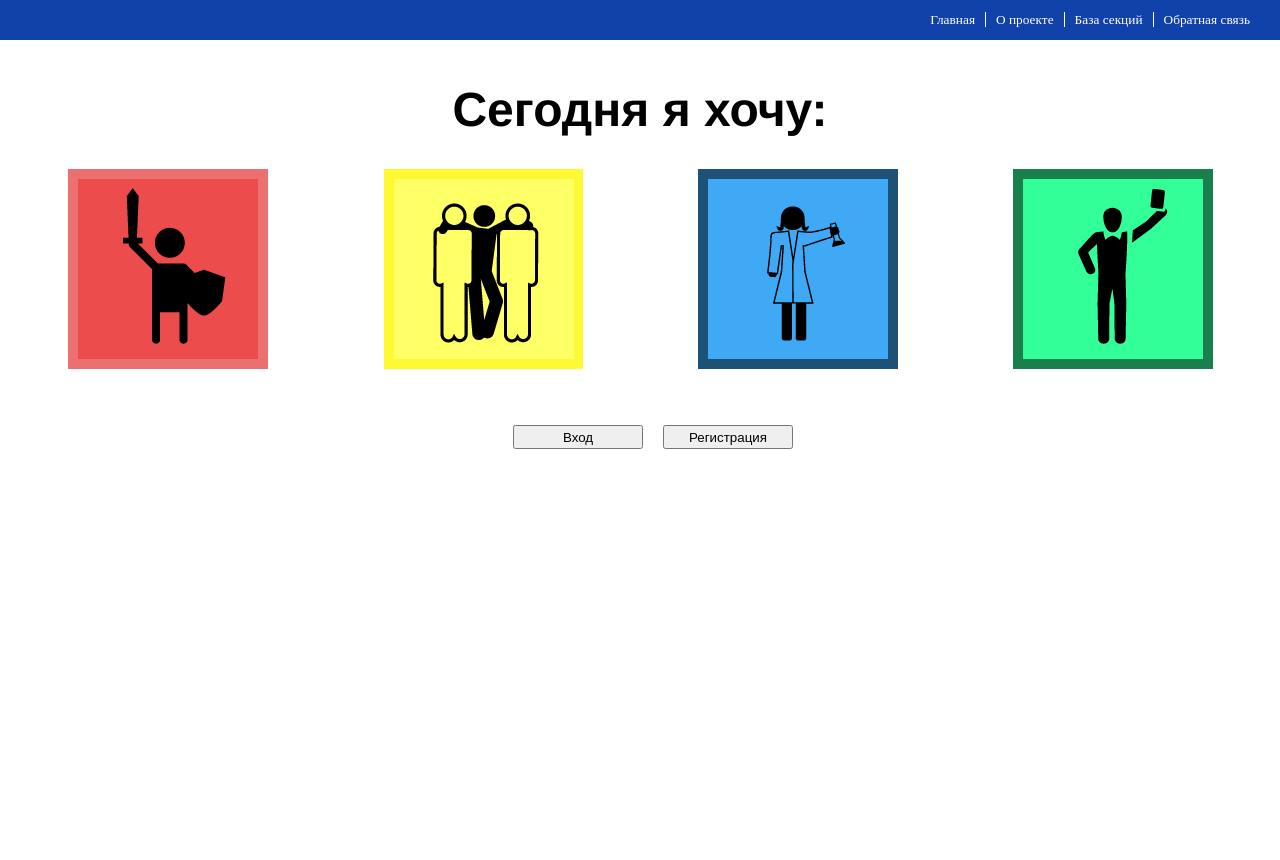
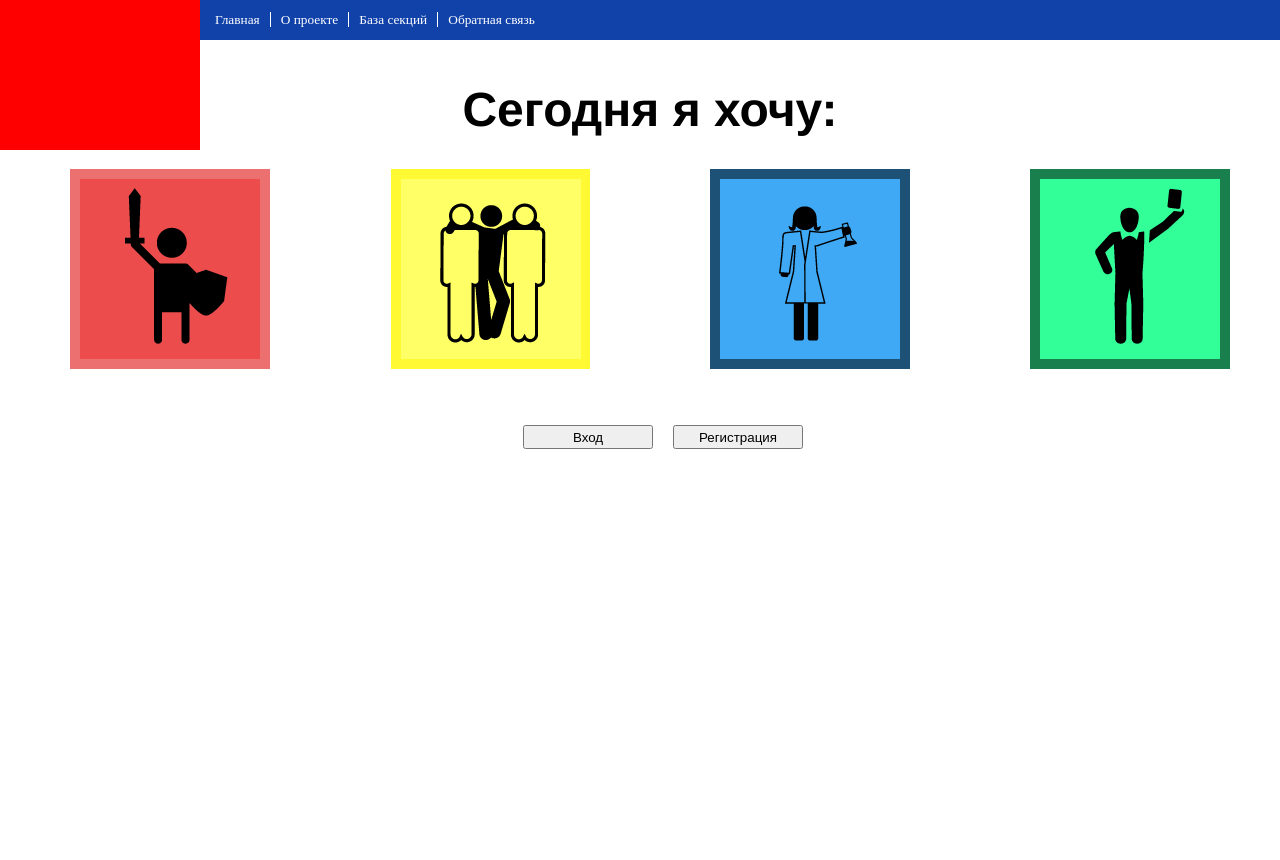
Before and after one commit to sarutobi/children, a Django app: page / in a window 1280 px wide. Run offline with Django 3.2, Linux system fonts and the light colour scheme; some libraries are stand-ins or nearby versions.

Commit message:
logo + header

```diff
--- a/templates/index.html
+++ b/templates/index.html
@@ -25,18 +25,29 @@
 			color: white;
 			font-size: 10pt;
 			padding: 0 10px;
-			border-right: 1px solid white;
+			border-left: 1px solid white;
 		}
-		#header :last-child {
-			border: 0; padding-right: 30px;
+		#header a:first-child {
+			border: 0; padding-left: 15px;
 		}
 		#header a:hover {
 			text-decoration: underline;
 		}
+		#logo {
+			width: 200px; height: 150px; background-color: red;
+		}
+		#header .wrapper{
+			position: absolute; top:0; left: 200px;
+		}
 		#startForm {
-			height: 100%;
+			height: 100%; width: 100%;
+			margin: auto;
 			padding: 10px;
 			font-family: Helvetica;
+		}
+		.container {
+			width: 960px;
+			margin: auto;
 		}
 		#mood {
 			margin: auto;
@@ -104,7 +115,12 @@
 	<script type="text/javascript" src="http://cloud.github.com/downloads/malsup/cycle/jquery.cycle.all.2.74.js"></script>
 </head>
 <body>
-	<div id='header'><a href='#'>Главная</a><a href='#'>О проекте</a><a href='#'>База секций</a><a href='#'>Обратная связь</a></div>
+	<div id='header'>
+		<div id='logo'></div>
+		<div class='wrapper'>
+			<a href='#'>Главная</a><a href='#'>О проекте</a><a href='#'>База секций</a><a href='#'>Обратная связь</a>
+		</div>
+	</div>
 	{% block content %}{% endblock %}
 </body>
 </html>
```
